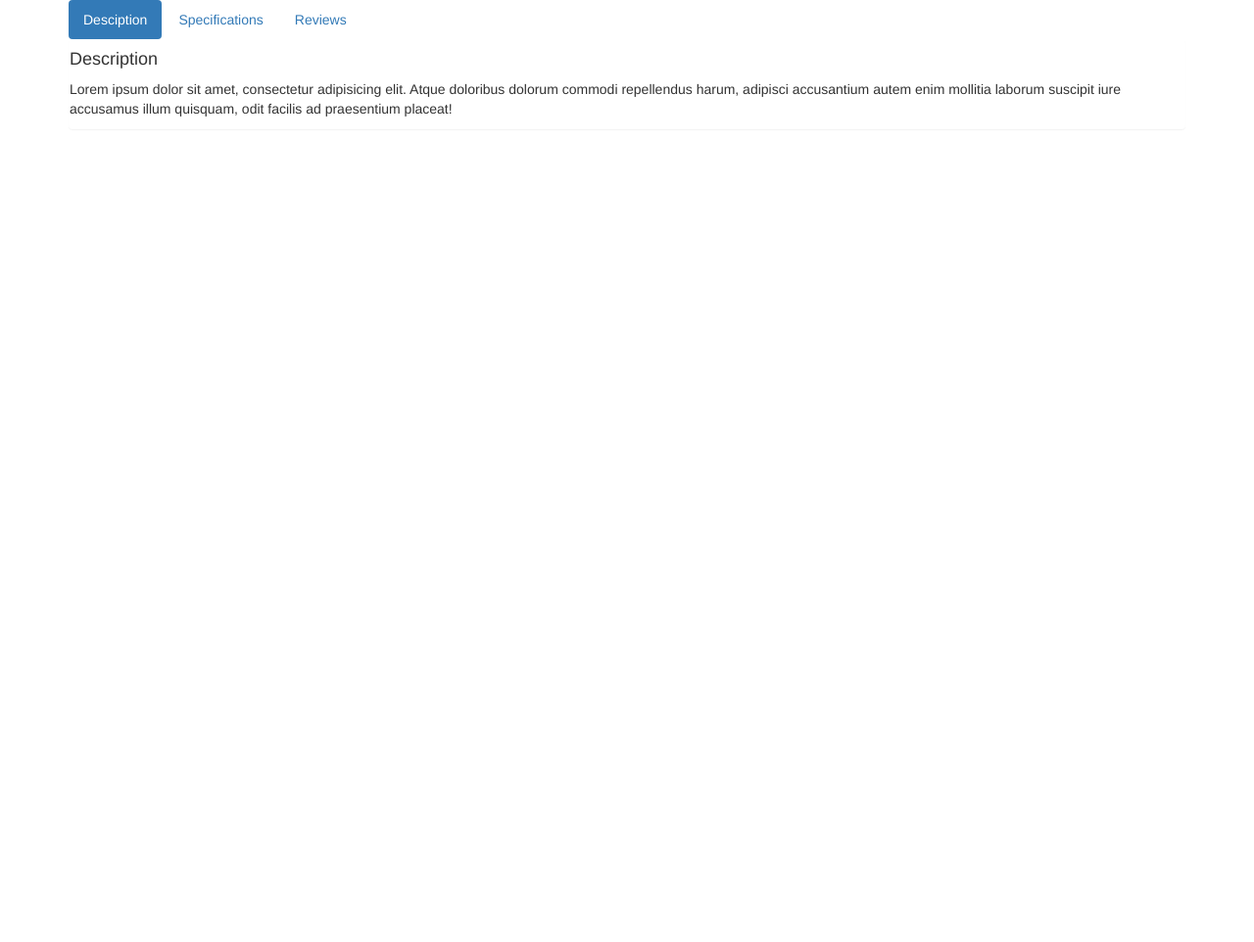
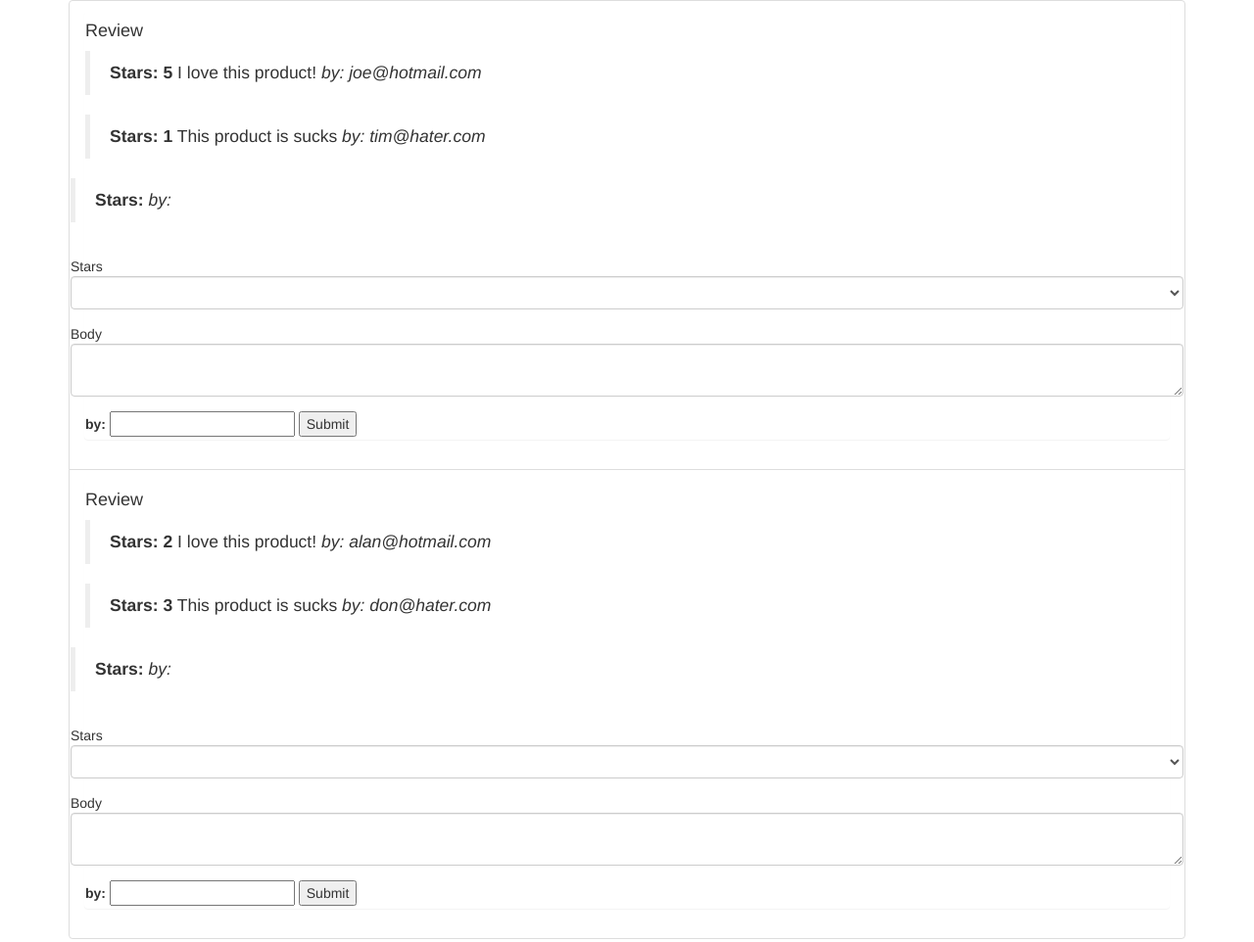
Before and after one commit to kongtoonarmy/angularjs-sharping-up, a plain HTML site: page index.html in a window 1280 px wide. Shown: the whole page at 98% size. Before the commit the page ends 800 px from the top, so only its background shows below. Drawn offline with nearby package versions, Linux system fonts and the light colour scheme.

Commit message:
How to use "ng-model" for building form

```diff
--- a/app/app.js
+++ b/app/app.js
@@ -1,13 +1,57 @@
 var app = angular.module('myApp', []);
-app.controller('PanelController', function() {
-    this.tab = 1;
+app.controller('StoreController', function() {
+    this.products = gem;
+});
 
-    this.selectTab = function(setTab) {
-        this.tab = setTab;
-        console.log(this.tab);
-    };
-
-    this.isSelected = function(checkTab) {
-        return this.tab === checkTab;
-    };
-});
+var gem = [
+    {
+        name: 'iPad Mini 2',
+        price: 16790.95,
+        description: 'Description of iPad Mini 2',
+        canPurchase: true,
+        soldOut: true,
+        images: [
+            {
+                full: 'ipad-mini2.jpg',
+                thumb: 'ipad-mini2.jpg'
+            }
+        ],
+        reviews: [
+            {
+                stars: 5,
+                body: "I love this product!",
+                author: "joe@hotmail.com"
+            },
+            {
+                stars: 1,
+                body: "This product is sucks",
+                author: "tim@hater.com"
+            }
+        ]
+    },
+    {
+        name: 'iPhone 6s Plus',
+        price: 29000,
+        description: 'Description of iPhone 6s Plus',
+        canPurchase: false,
+        soldOut: false,
+        images: [
+            {
+                full: 'iphone6s-plus.jpg',
+                thumb: 'iphone6s-plus.jpg'
+            }
+        ],
+        reviews: [
+            {
+                stars: 2,
+                body: "I love this product!",
+                author: "alan@hotmail.com"
+            },
+            {
+                stars: 3,
+                body: "This product is sucks",
+                author: "don@hater.com"
+            }
+        ]
+    }
+];
--- a/index.html
+++ b/index.html
@@ -6,39 +6,46 @@
     <link rel="stylesheet" href="libraries/bootstrap/css/bootstrap.min.css">
 </head>
 <body class="container">
-    <section ng-controller="PanelController as panel">
-        <ul class="nav nav-pills">
-            <li ng-class="{ active:panel.isSelected(1) }"><a href="#" ng-click="panel.selectTab(1)">Desciption</a></li>
-            <li ng-class="{ active:panel.isSelected(2) }"><a href="#" ng-click="panel.selectTab(2)">Specifications</a></li>
-            <li ng-class="{ active:panel.isSelected(3) }"><a href="#" ng-click="panel.selectTab(3)">Reviews</a></li>
-        </ul>
+    <ul class="list-group" ng-controller="StoreController as store">
+        <li class="list-group-item" ng-repeat="product in store.products">
+            <div class="panel">
+                <h4>Review</h4>
+                <blockquote ng-repeat="review in product.reviews">
+                    <b>Stars: {{review.stars}}</b>
+                    {{review.body}}
+                    <cite>by: {{review.author}}</cite>
+                </blockquote>
 
-        <div class="panel" ng-show="panel.isSelected(1)">
-            <h4>Description</h4>
-            <p>
-                Lorem ipsum dolor sit amet, consectetur adipisicing elit.
-                Atque doloribus dolorum commodi repellendus harum,
-                adipisci accusantium autem enim mollitia laborum suscipit iure accusamus illum quisquam,
-                odit facilis ad praesentium placeat!
-            </p>
-        </div>
-        <div class="panel" ng-show="panel.isSelected(2)">
-            <h4>Specifications</h4>
-            <p>
-                Lorem ipsum dolor sit amet, consectetur adipisicing elit.
-                Quos est blanditiis neque molestiae deserunt officia reiciendis necessitatibus,
-                temporibus repudiandae nisi, quia harum. Alias incidunt sit numquam! In nihil alias fugiat.
-            </p>
-        </div>
-        <div class="panel" ng-show="panel.isSelected(3)">
-            <h4>Reviews</h4>
-            <p>
-                Lorem ipsum dolor sit amet, consectetur adipisicing elit.
-                Quo voluptas aliquam unde ipsum recusandae, id, repellat corporis enim! Dicta quae harum id,
-                incidunt eos ut quis soluta molestias accusantium, sit?
-            </p>
-        </div>
-    </section>
+                <form name="reviewForm" class="form-horizontal">
+                    <div class="form-group">
+                        <blockquote>
+                            <b>Stars: {{review.stars}}</b>
+                            {{review.body}}
+                            <cite>by: {{review.author}}</cite>
+                        </blockquote>
+                    </div>
+                    <div class="form-group">
+                        <labe>Stars</labe>
+                        <select ng-model="review.stars" class="form-control">
+                            <option value="1">1 star</option>
+                            <option value="2">2 star</option>
+                            <option value="3">3 star</option>
+                            <option value="4">4 star</option>
+                            <option value="5">5 star</option>
+                        </select>
+                    </div>
+                    <div class="form-group">
+                        Body
+                        <textarea ng-model="review.body" class="form-control"></textarea>
+                    </div>
+                    <label>by: </label>
+
+                    <input ng-model="review.author" type="email">
+                    <input type="submit" value="Submit">
+                </form>
+            </div>
+        </li>
+    </ul>
     <script type="text/javascript" src="libraries/angularjs/angular.js"></script>
     <script type="text/javascript" src="app/app.js"></script>
 </body>
```
